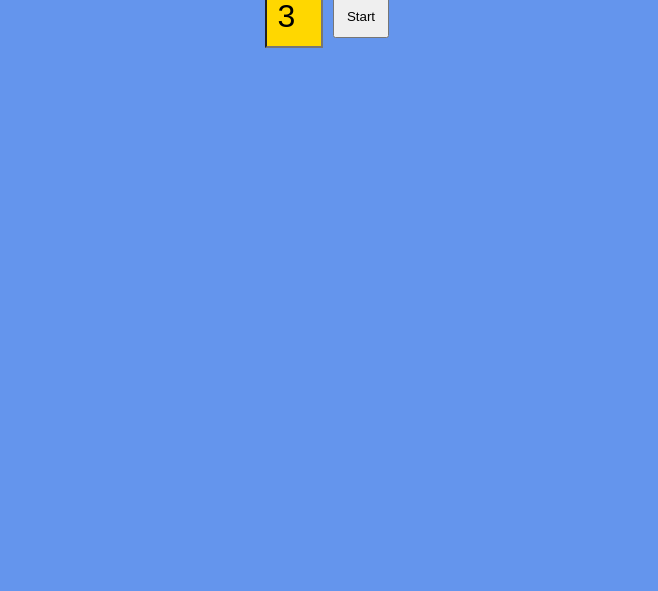
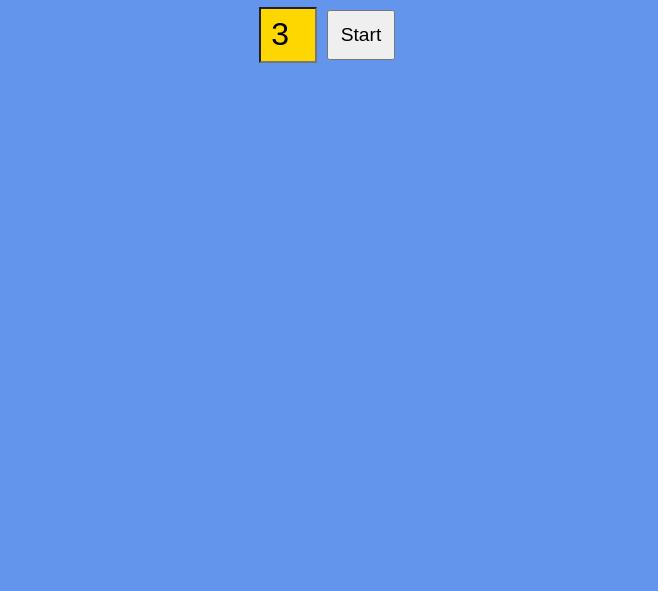
Before and after one commit to pohern/warTheCardGame, a plain HTML site: page index.html in a window 1280 px wide. Shown: the part 209-800 px from the top of the page, without its empty margins (308-966 px from the left). Drawn offline with Linux system fonts and the light colour scheme.

Commit message:
css formatting

```diff
--- a/css/style.css
+++ b/css/style.css
@@ -4,22 +4,32 @@
 .userPlay {
     display: flex;
     justify-content: center;
+    align-items: center;
+    margin: 25px;
+}
+.start {
+    height: 50px;
 }
 #btn {
     display: flex;
     justify-content: center;
+    align-items: center;
+    height: 50px;
 }
 
 button {
+    font-size: 1.2rem;
     text-align: center;
     padding: 12px;
     margin: 10px;
+    height: 50px;
 }
 input {
     text-align: center;
     justify-content: center;
     justify-items: center;
     width: 50px;
+    height: 50px;
     background-color: gold;
     color: black;
     font-size: 2rem;
--- a/index.html
+++ b/index.html
@@ -13,7 +13,7 @@
     <div class="userPlay">
         <div id="btn">
             <input type="number" value='3'>
-            <button>Start</button>
+            <button class='start'>Start</button>
             <button class="hide">Turns</button>
         </div>
     </div>
```
